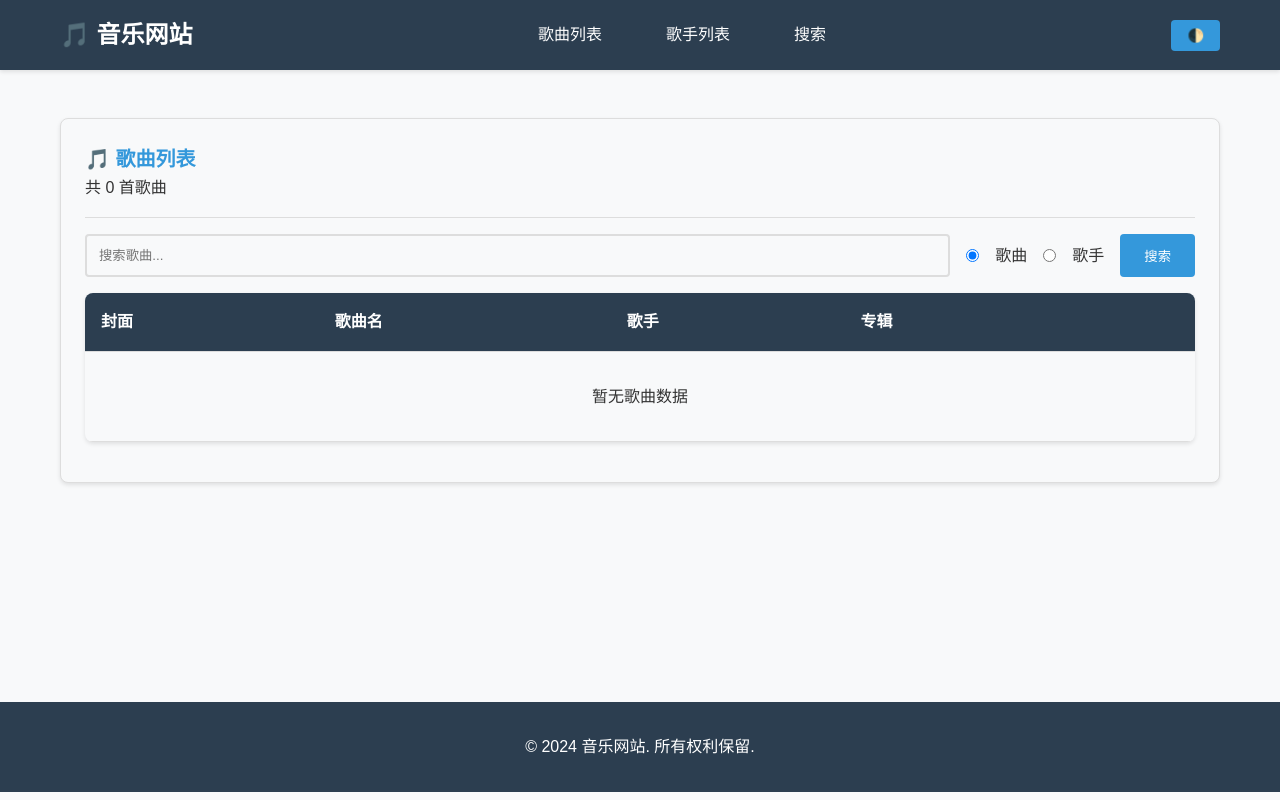
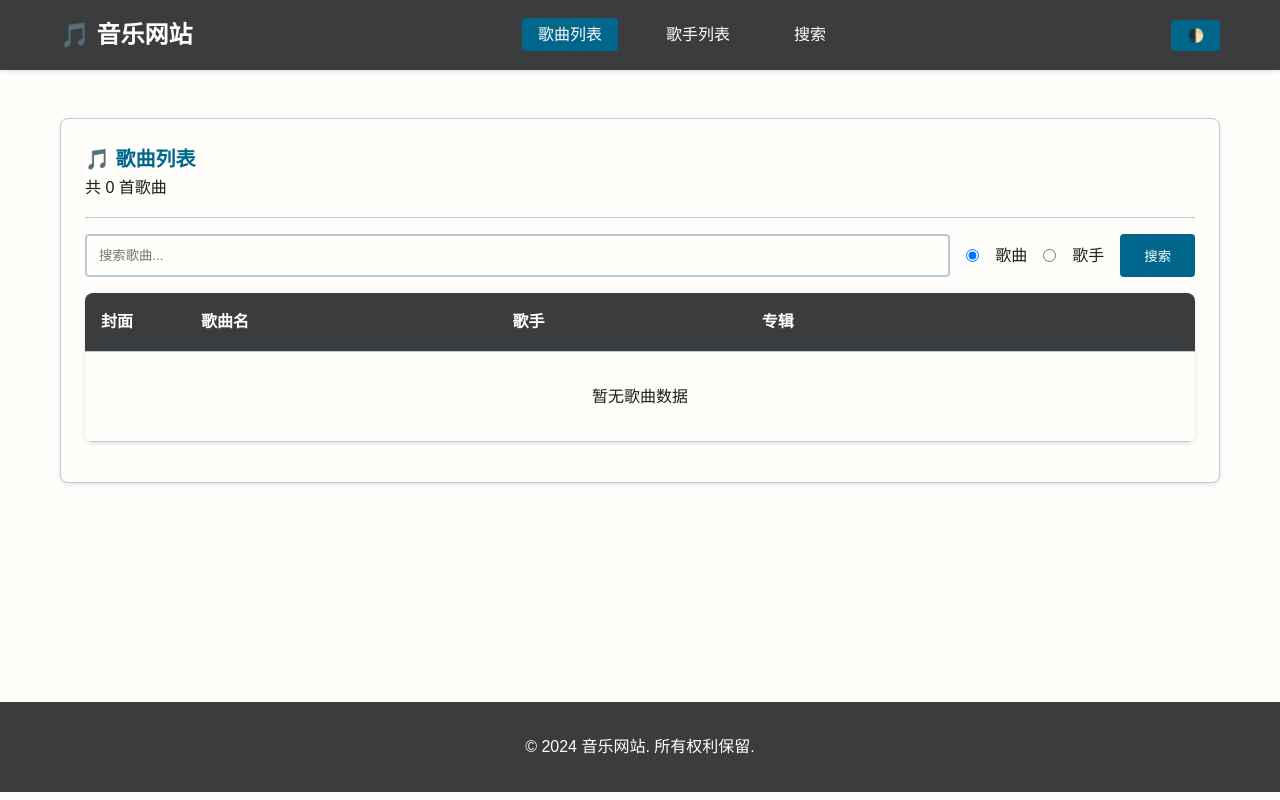
Before and after one commit to LiChengxi666/python_crawler, a Django app: page / in a window 1280 px wide. Run offline with Django 5.2, Linux system fonts and the light colour scheme; data that the repository does not hold is empty.

Commit message:
feat(style): 调整两种主题的配色

```diff
--- a/music_website/music/templates/music/base.html
+++ b/music_website/music/templates/music/base.html
@@ -6,23 +6,37 @@
     <meta name="viewport" content="width=device-width, initial-scale=1.0">
     <title>{% block title %}音乐网站{% endblock %}</title>
     <style>
+        {% comment %} 颜色表 {% endcomment %}
         :root {
-            --primary-color: #3498db;
-            --secondary-color: #2c3e50;
-            --background-color: #f8f9fa;
-            --text-color: #333;
-            --border-color: #ddd;
-            --hover-color: #e8f4f8;
+            --primary-color: #00668c;
+            --secondary-color: #3b3c3d;
+            --background-color: #fffefb;
+            --text-color: #1d1c1c;
+            --border-color: #b6ccd8;
+            --hover-color: #f5f4f1;
+            --secondary-text-color: #fffefb;
         }
 
         [data-theme="dark"] {
-            --primary-color: #3498db;
-            --secondary-color: #34495e;
-            --background-color: #2c3e50;
-            --text-color: #ecf0f1;
-            --border-color: #34495e;
-            --hover-color: #34495e;
+            --primary-color: #acc2ef;
+            --secondary-color: #374357;
+            --background-color: #1f2b3e;
+            --text-color: #FFFFFF;
+            --border-color: #4d648d;
+            --hover-color: #1F3A5F;
+            --secondary-text-color: #1f2b3e;
         }
+        {% comment %} --primary-100: #1F3A5F;
+        --primary-200: #4d648d;
+        --primary-300: #acc2ef;
+        --accent-100: #3D5A80;
+        --accent-200: #cee8ff;
+        --text-100: #FFFFFF;
+        --text-200: #e0e0e0;
+        --bg-100: #0F1C2E;
+        --bg-200: #1f2b3e;
+        --bg-300: #374357; {% endcomment %}
+
 
         * {
             margin: 0;
@@ -80,7 +94,8 @@
             transition: background-color 0.3s;
         }
 
-        .navbar-nav a:hover {
+        .navbar-nav a:hover,
+        .navbar-nav a.active {
             background-color: var(--primary-color);
         }
 
@@ -126,7 +141,7 @@
 
         .search-btn {
             background: var(--primary-color);
-            color: white;
+            color: var(--secondary-text-color);
             border: none;
             padding: 0.75rem 1.5rem;
             border-radius: 4px;
@@ -308,7 +323,8 @@
 
         .btn-primary {
             background-color: var(--primary-color);
-            color: white;
+            color: var(--secondary-text-color);
+            {% comment %} color: white; {% endcomment %}
         }
 
         .btn-primary:hover {
@@ -340,9 +356,12 @@
             <div class="navbar-content">
                 <a href="{% url 'song_list' %}" class="navbar-brand">🎵 音乐网站</a>
                 <ul class="navbar-nav">
-                    <li><a href="{% url 'song_list' %}">歌曲列表</a></li>
-                    <li><a href="{% url 'artist_list' %}">歌手列表</a></li>
-                    <li><a href="{% url 'search' %}">搜索</a></li>
+                    <li><a href="{% url 'song_list' %}"
+                           class="{% if request.resolver_match.url_name == 'song_list' %}active{% endif %}">歌曲列表</a></li>
+                    <li><a href="{% url 'artist_list' %}"
+                           class="{% if request.resolver_match.url_name == 'artist_list' %}active{% endif %}">歌手列表</a></li>
+                    <li><a href="{% url 'search' %}"
+                           class="{% if request.resolver_match.url_name == 'search' %}active{% endif %}">搜索</a></li>
                 </ul>
                 <button class="theme-toggle" onclick="toggleTheme()">🌓</button>
             </div>
--- a/music_website/music/templates/music/song_list.html
+++ b/music_website/music/templates/music/song_list.html
@@ -26,11 +26,11 @@
     <table class="table">
         <thead>
             <tr>
-                <th>封面</th>
+                <th style="width: 100px">封面</th>
                 <th>歌曲名</th>
                 <th>歌手</th>
                 <th>专辑</th>
-                <th></th>
+                <th style="width: 200px"></th>
             </tr>
         </thead>
         <tbody>
```
